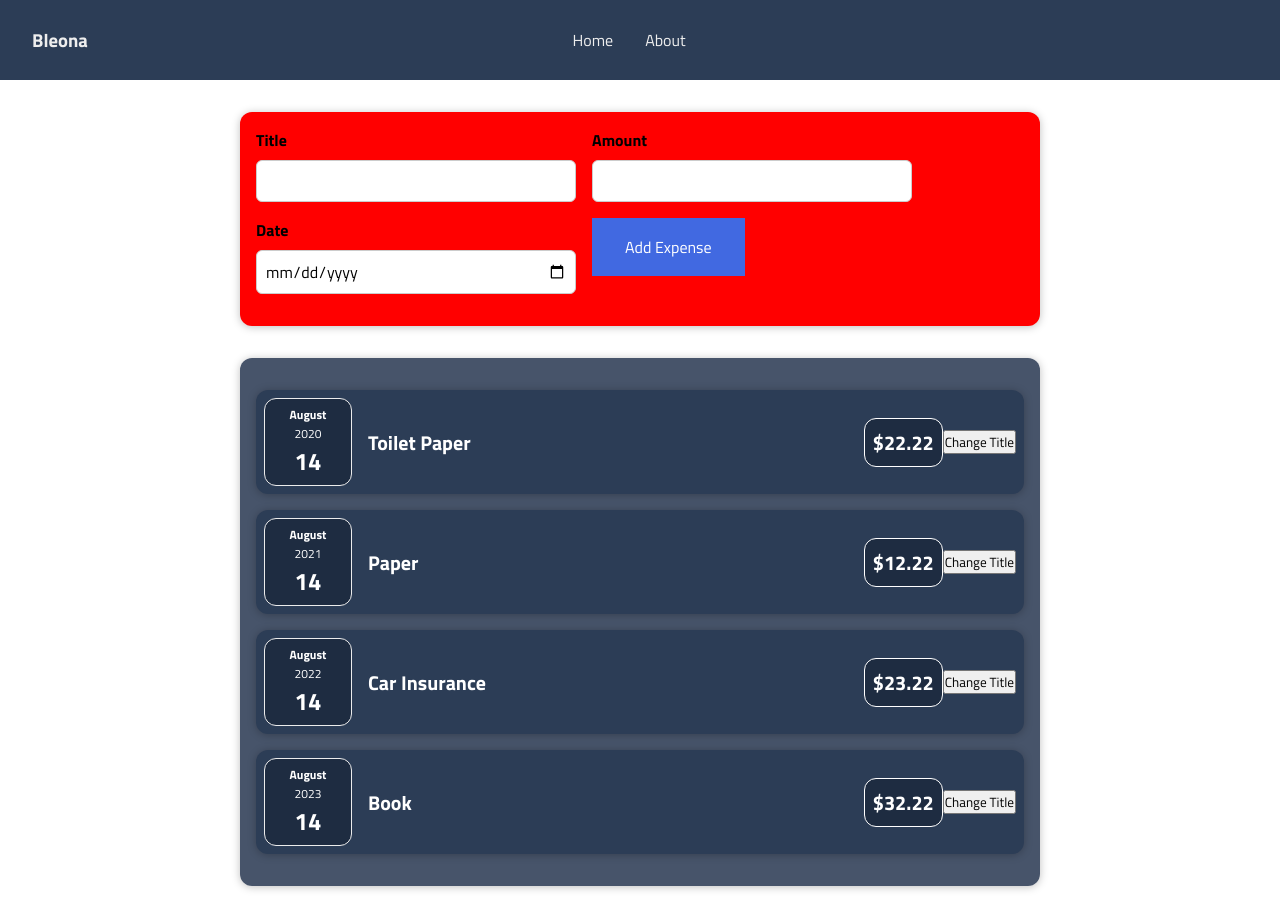
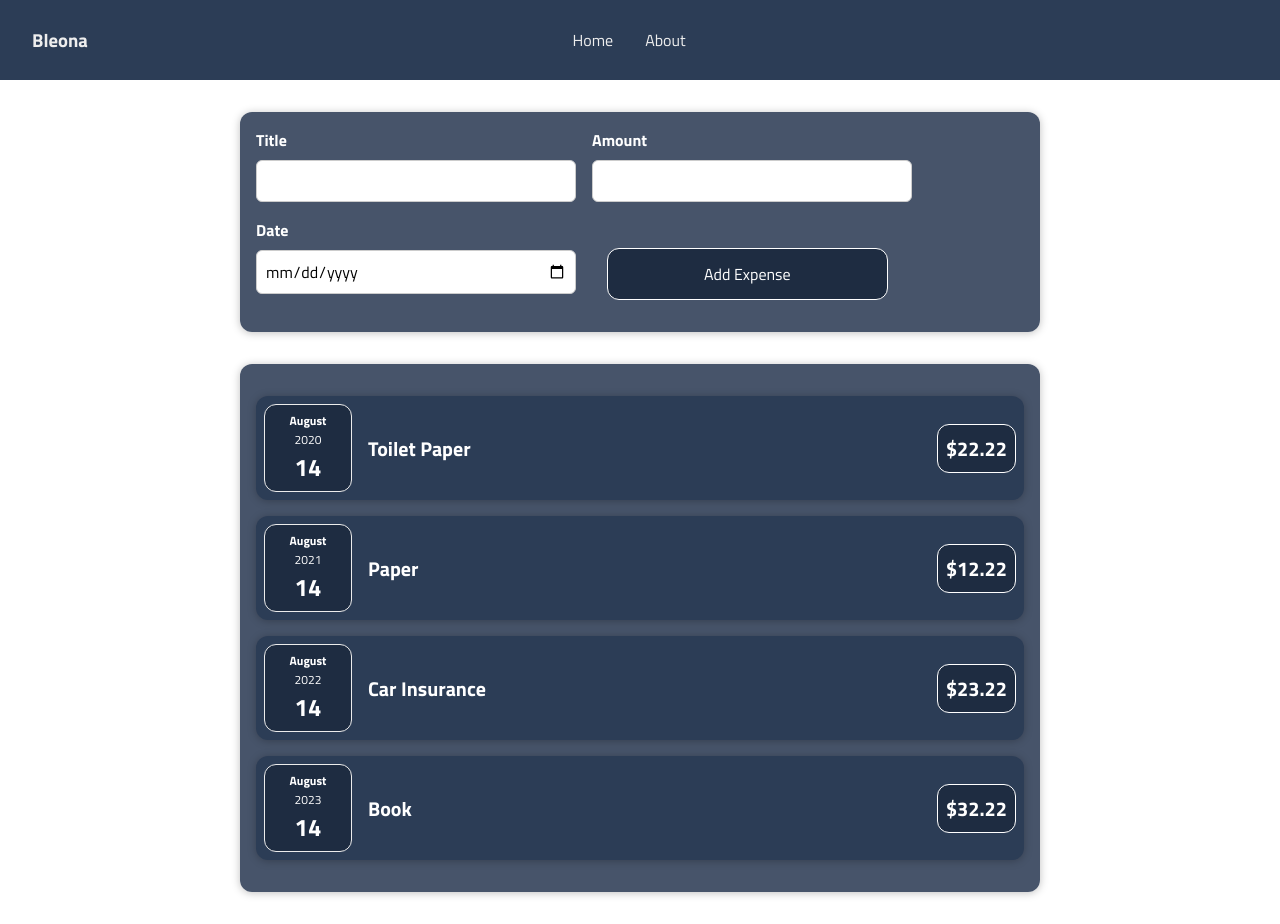
Before and after one commit to BleonaZeqiri/React_js, a React (Create React App) app: page / in a window 1280 px wide. Built offline with nearby package versions, Linux system fonts and the light colour scheme.

Commit message:
Fixing some bugs

```diff
--- a/package.json
+++ b/package.json
@@ -10,7 +10,7 @@
     "react-dom": "^18.3.1",
     "react-icons": "^5.2.1",
     "react-router-dom": "^6.25.1",
-    "react-scripts": "^3.0.1",
+    "react-scripts": "5.0.1",
     "web-vitals": "^2.1.4"
   },
   "scripts": {
--- a/src/components/Expenses/ExpenseDate.jsx
+++ b/src/components/Expenses/ExpenseDate.jsx
@@ -1,7 +1,6 @@
 import React from "react";
 
 import "./ExpenseDate.css";
-
 const ExpenseDate = (props) => {
   const month = props.date.toLocaleString("en-US", { month: "long" });
   const day = props.date.toLocaleString("en-US", { day: "2-digit" });
--- a/src/components/Expenses/ExpenseItem.jsx
+++ b/src/components/Expenses/ExpenseItem.jsx
@@ -1,25 +1,17 @@
-import React, { useState } from "react";
+import React from "react";
 import Card from "../UI/Card.jsx";
 import ExpenseDate from "./ExpenseDate.jsx";
 
 import "./ExpenseItem.css";
 
-const ExpenseItem = ({ date, title: initialTitle, amount }) => {
-  const [title, setTitle] = useState(initialTitle);
-  console.log("ExpenseItem evaluated by React");
-  const clickHandler = () => {
-    setTitle("Updated!");
-    console.log(title);
-  };
-
+const ExpenseItem = ({ date, title, amount }) => {
   return (
-    <Card className="expense-item">
+    <Card className="expense-item ">
       <ExpenseDate date={date} />
       <div className="expense-item__description">
         <h2>{title}</h2>
         <div className="expense-item__price">${amount}</div>
       </div>
-      <button onClick={clickHandler}>Change Title</button>
     </Card>
   );
 };
--- a/src/components/NewExpense/ExpenseForm.css
+++ b/src/components/NewExpense/ExpenseForm.css
@@ -9,6 +9,7 @@
   font-weight: bold;
   margin-bottom: 0.5rem;
   display: block;
+  color: white;
 }
 .new-expense__control input {
   font: inherit;
--- a/src/components/NewExpense/ExpenseForm.jsx
+++ b/src/components/NewExpense/ExpenseForm.jsx
@@ -1,42 +1,17 @@
 import React, { useState } from "react";
 import "./ExpenseForm.css";
 
-const ExpenseForm = (props) => {
-  const [enteredTitle, setEnteredTitle] = useState("");
-  const [enteredAmount, setEnteredAmount] = useState("");
-  const [enteredDate, setEnteredDate] = useState("");
-
-  const titleChangeHandler = (event) => {
-    setEnteredTitle(event.target.value);
-  };
-  const amountChangeHandler = (event) => {
-    setEnteredAmount(event.target.value);
-  };
-  const dateChangerHandler = (event) => {
-    setEnteredDate(event.target.value);
-  };
-  const submitHandler = (event) => {
-    event.presentDefault();
-    const expenseData = {
-      title: enteredTitle,
-      amount: enteredAmount,
-      date: new Date(enteredDate),
-    };
-    props.onSaveExpenseData();
-    setEnteredTitle("");
-    setEnteredAmount("");
-    setEnteredDate("");
-  };
+const ExpenseForm = () => {
   return (
-    <form onSubmit={submitHandler}>
+    <form>
       <div className="new-expense__controls">
         <div className="new-expense__control">
           <label htmlFor="title">Title</label>
           <input
             type="text"
             id="title"
-            value={enteredTitle}
-            onChange={titleChangeHandler}
+            // value={enteredTitle}
+            // onChange={titleChangeHandler}
           />
         </div>
         <div className="new-expense__control">
@@ -45,9 +20,9 @@ const ExpenseForm = (props) => {
             type="number"
             id="amount"
             min="0.01"
-            value={enteredAmount}
+            // value={enteredAmount}
             step="0.01"
-            onChange={amountChangeHandler}
+            // onChange={amountChangeHandler}
           />
         </div>
         <div className="new-expense__control">
@@ -55,10 +30,10 @@ const ExpenseForm = (props) => {
           <input
             type="date"
             id="date"
-            value={enteredDate}
+            // value={enteredDate}
             min="2019-01-01"
             max="2022-12-31"
-            onChange={dateChangerHandler}
+            // onChange={dateChangeHandler}
           />
         </div>
         <div className="new-expense__actions">
--- a/src/components/NewExpense/NewExpense.css
+++ b/src/components/NewExpense/NewExpense.css
@@ -1,5 +1,5 @@
 .new-expense {
-  background-color: red;
+  background-color: rgb(52 66 90 / 90%);
   padding: 1rem;
   margin: 2rem auto;
   width: 50rem;
@@ -11,8 +11,11 @@
 .new-expense button {
   font: inherit;
   cursor: pointer;
-  padding: 1rem 2rem;
-  border: 1px solid royalblue;
-  background-color: royalblue;
+  margin-top: 30px;
+  margin-left: 15px;
+  padding: 13px 6rem;
+  border: 1px solid white;
+  background-color: #1e2c41;
   color: white;
+  border-radius: 12px;
 }
--- a/src/components/NewExpense/NewExpense.jsx
+++ b/src/components/NewExpense/NewExpense.jsx
@@ -1,18 +1,10 @@
 import React from "react";
 import ExpenseForm from "./ExpenseForm";
 import "./NewExpense.css";
-
-const NewExpense = (props) => {
-  const saveExpenseDataHandler = (enteredExpenseData) => {
-    const expenseData = {
-      ...enteredExpenseData,
-      id: Math.random().toString(),
-    };
-    props.onAddExpense(expenseData);
-  };
+const NewExpense = () => {
   return (
-    <div className="new-expense ">
-      <ExpenseForm onSaveExpenseData={saveExpenseDataHandler} />
+    <div className="new-expense">
+      <ExpenseForm />
     </div>
   );
 };
--- a/src/pages/About.jsx
+++ b/src/pages/About.jsx
@@ -1,5 +1,5 @@
 import React from "react";
 
 export const About = () => {
-  return <div>About</div>;
+  return <h2>About Page </h2>;
 };
--- a/src/pages/Home.jsx
+++ b/src/pages/Home.jsx
@@ -1,6 +1,7 @@
 import React from "react";
 import Expenses from "../components/Expenses/Expenses";
 import NewExpense from "../components/NewExpense/NewExpense";
+
 const expenses = [
   {
     id: "b1",
@@ -27,14 +28,10 @@ const expenses = [
     date: new Date(2023, 7, 14),
   },
 ];
-const addExpenseHandler = (expense) => {
-  console.log("In Home.jsx");
-  console.log(expense);
-};
 const Home = () => {
   return (
     <div>
-      <NewExpense onAddExpense={addExpenseHandler} />
+      <NewExpense />
       <Expenses items={expenses} />
     </div>
   );
```
Also changed, not shown: src/assets/images/shiba.png (renamed from src/assets/images/siba.png), 1 other file (tests, documents, lock files or other folders).
